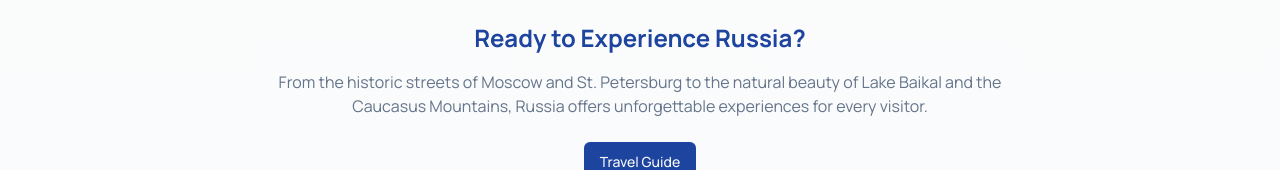
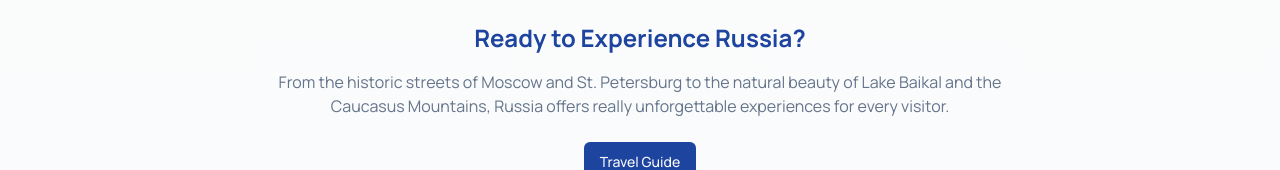
Before and after one commit to NafeesIS/careeropportiaa, a Next.js app: page / in a window 1280 px wide. Shown: the part 3078-3248 px from the top of the page. Built offline with nearby package versions, Linux system fonts and the light colour scheme; a web font is replaced by a local one.

Commit message:
test commit

```diff
--- a/src/app/(root)/_components/VisitSection.tsx
+++ b/src/app/(root)/_components/VisitSection.tsx
@@ -67,7 +67,7 @@ const VisitSection = () => {
             <p className='mb-6 text-muted-foreground'>
               From the historic streets of Moscow and St. Petersburg to the
               natural beauty of Lake Baikal and the Caucasus Mountains, Russia
-              offers unforgettable experiences for every visitor.
+              offers really unforgettable experiences for every visitor.
             </p>
             <Button variant='default' className='mx-auto'>
               Travel Guide
```
